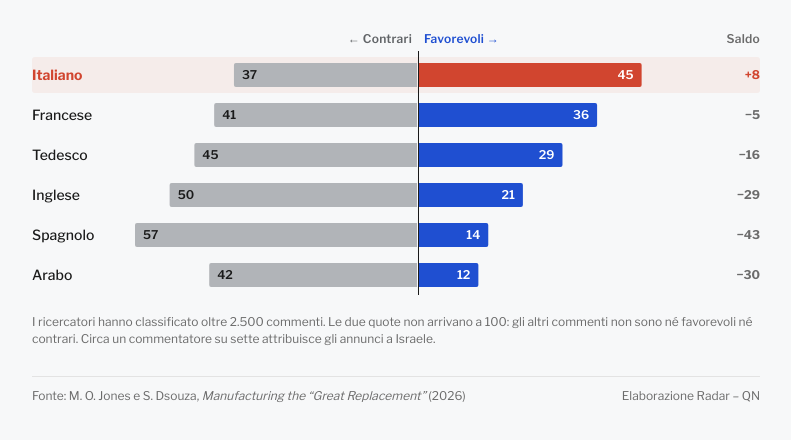
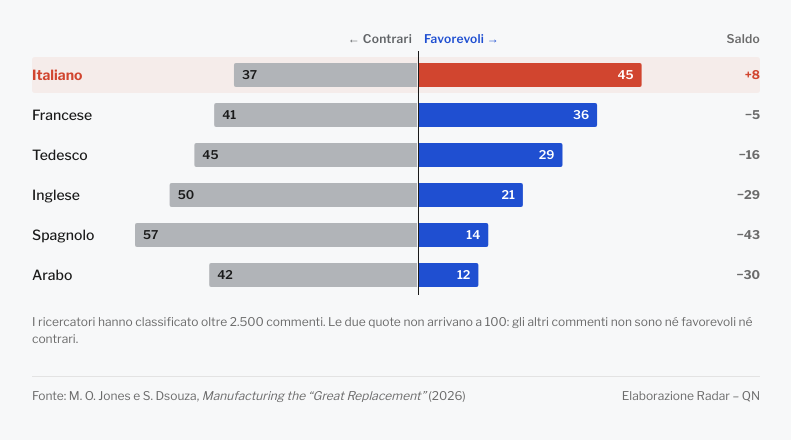
Before and after one commit to caterinamalanetto-star/campagna-qatar, a plain HTML site: page commenti-per-lingua/index.html in a window 1280 px wide. Shown: the part 104-544 px from the top of the page, without its empty margins (244-1035 px from the left). Drawn offline with nearby package versions, Linux system fonts and the light colour scheme.

Commit message:
Commenti per lingua: tolto il riferimento a Israele
Co-Authored-By: Claude Opus 5.5 <noreply@anthropic.com>
Claude-Session: https://claude.ai/code/session_01RTk8MMpboDYPJF4xBXNr2m

```diff
--- a/commenti-per-lingua/index.html
+++ b/commenti-per-lingua/index.html
@@ -25,7 +25,7 @@
   </header>
 
   <figure class="r-chart" id="chart"></figure>
-  <p class="r-note">I ricercatori hanno classificato oltre 2.500 commenti. Le due quote non arrivano a 100: gli altri commenti non sono né favorevoli né contrari. Circa un commentatore su sette attribuisce gli annunci a Israele.</p>
+  <p class="r-note">I ricercatori hanno classificato oltre 2.500 commenti. Le due quote non arrivano a 100: gli altri commenti non sono né favorevoli né contrari.</p>
 
   <footer class="r-foot">
     <span>Fonte: M. O. Jones e S. Dsouza, <i>Manufacturing the “Great Replacement”</i> (2026)</span>
--- a/data/commenti-italia-extra.csv
+++ b/data/commenti-italia-extra.csv
@@ -1,3 +1,2 @@
 Voce;Valore
-Commentatori che attribuiscono gli annunci a Israele (uno su);7
 Commenti classificati (oltre);2500
```
